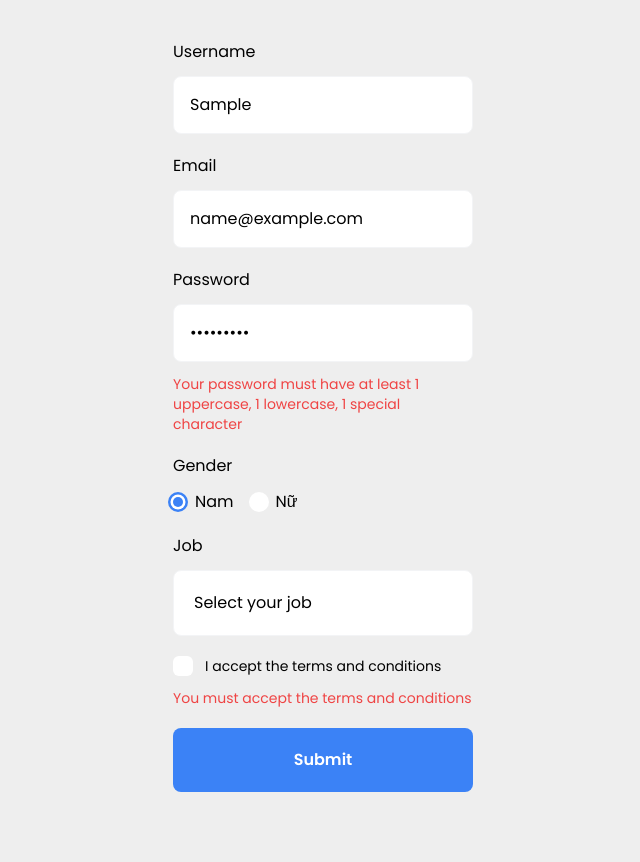
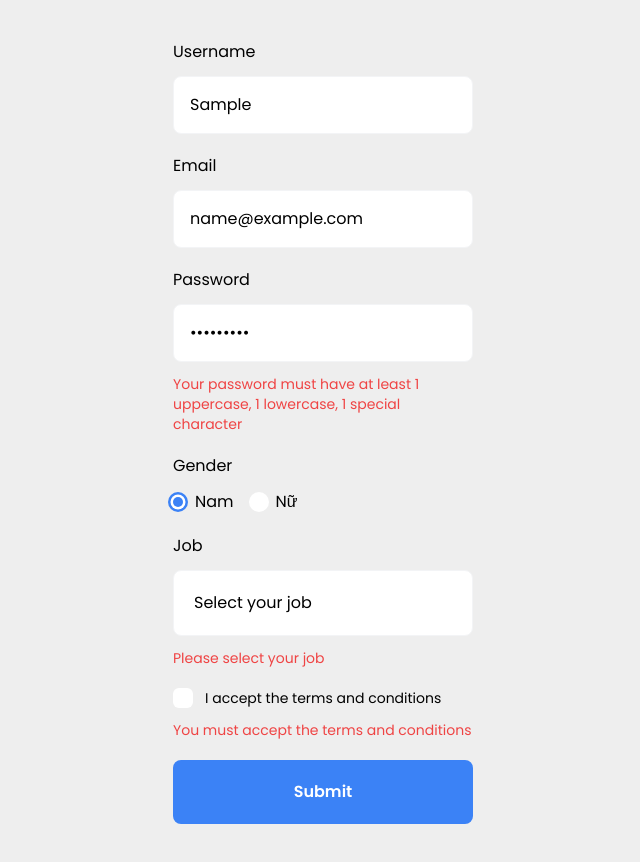
Before and after one commit to minhdanghorus/react-register-form, a React (Vite) app: page / in a window 1280 px wide. Both pictures are taken after typing "Sample", "name@example.com", "Sample123" into the empty fields and a click on the button "Submit". Shown: the whole page, without its empty margins (317-957 px from the left). Before the commit the page ends 832 px from the top, so only its background shows below. Built offline with nearby package versions, Linux system fonts and the light colour scheme.

Commit message:
b166: Thực hành Register Form với Formik - Lấy giá trị từ Dropdown

```diff
--- a/src/components/dropdown/DropdownFomik.jsx
+++ b/src/components/dropdown/DropdownFomik.jsx
@@ -8,13 +8,13 @@ const DropdownFomik = ({
   name,
   data,
   dropdownLabel = "Select your job",
-  ...props
 }) => {
   const { show, setShow, nodeRef } = useClickOutSide();
-  const [field, meta] = useField(props);
+  const [field, meta] = useField({ name });
   //   console.log(jobValue);
 
   const handleClickDropdownItem = (e) => {
+    // console.log(e.target);
     setValue(name, e.target.dataset.value);
     setLabel(e.target.textContent);
     setShow(false);
@@ -26,9 +26,7 @@ const DropdownFomik = ({
   //   }, [jobValue]);
   return (
     <div className="flex flex-col gap-3 mb-5">
-      <label htmlFor={props.id} className=" cursor-pointer">
-        {labelText}
-      </label>
+      <label className=" cursor-pointer">{labelText}</label>
       <div className=" relative" ref={nodeRef}>
         <div
           className="p-5 rounded-lg border border-gray-100 bg-white flex items-center justify-between cursor-pointer"
@@ -61,6 +59,9 @@ const DropdownFomik = ({
             ))}
         </div>
       </div>
+      {meta.touched && meta.error && (
+        <p className=" text-red-500 text-sm">{meta.error}</p>
+      )}
     </div>
   );
 };
--- a/src/components/form/RegisterFormik.jsx
+++ b/src/components/form/RegisterFormik.jsx
@@ -61,7 +61,6 @@ const validationSchema = yup
   .required();
 
 const RegisterFormik = () => {
-  const setValue = (name, value) => {};
   return (
     <Formik
       initialValues={{
@@ -75,7 +74,8 @@ const RegisterFormik = () => {
       validationSchema={validationSchema}
       onSubmit={(values, { setSubmitting }) => {
         setTimeout(() => {
-          alert(JSON.stringify(values, null, 2));
+          // alert(JSON.stringify(values, null, 2));
+          console.log("values: ", values);
           setSubmitting(false);
         }, 500);
       }}
@@ -85,7 +85,9 @@ const RegisterFormik = () => {
         {
           /* console.log("watchGender: ", watchGender); */
         }
-        console.log("formik: ", formik);
+        {
+          /* console.log("formik: ", formik); */
+        }
         return (
           <form
             onSubmit={formik.handleSubmit}
@@ -128,7 +130,7 @@ const RegisterFormik = () => {
             </div>
             <DropdownFomik
               labelText="Job"
-              setValue={setValue}
+              setValue={formik.setFieldValue}
               name="job"
               data={dropdownData}
               //   dropdownLabel="Select your job"
@@ -136,7 +138,11 @@ const RegisterFormik = () => {
             <CheckboxFomik name="term">
               I accept the terms and conditions
             </CheckboxFomik>
-            <button className="w-full p-5 bg-blue-500 text-white rounded-lg mt-5 font-semibold">
+            <button
+              type="submit"
+              disabled={formik.isSubmitting}
+              className="w-full p-5 bg-blue-500 text-white rounded-lg mt-5 font-semibold"
+            >
               {formik.isSubmitting ? (
                 <div className="w-5 h-5 rounded-full border-2 border-t-2 border-t-transparent animate-spin mx-auto"></div>
               ) : (
```
